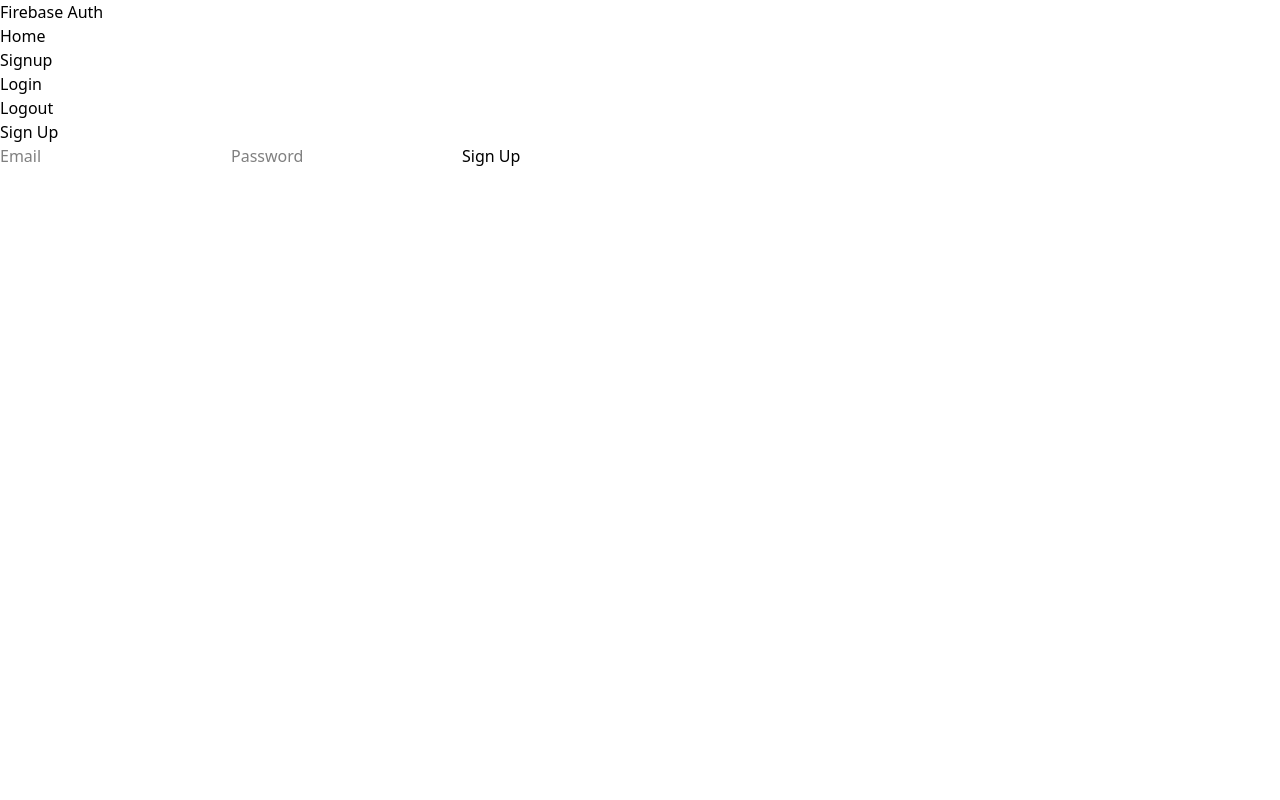
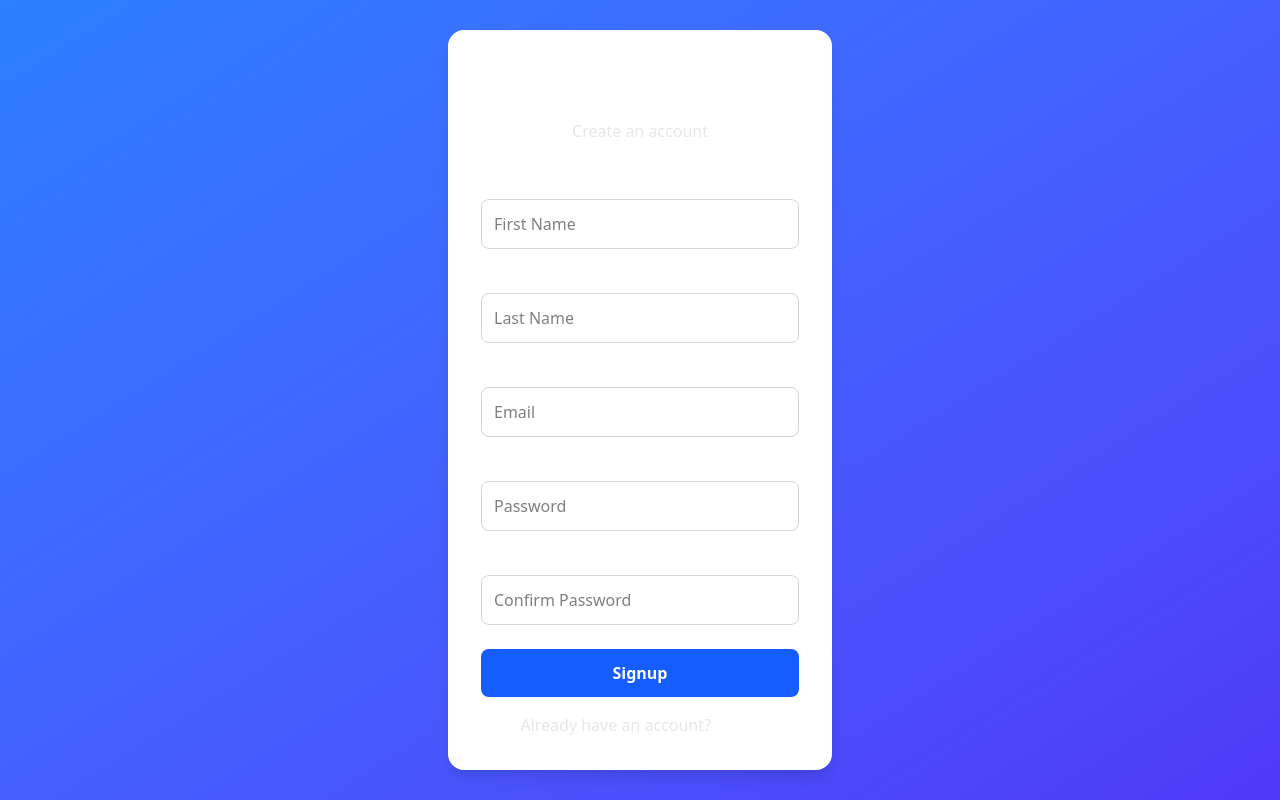
Before and after one commit to htmw/2025S-Bros-of-Balayya, a React (Vite) app: page /signup in a window 1280 px wide. Built offline with nearby package versions, Linux system fonts and the light colour scheme; no server answers.

Commit message:
login signup and home

```diff
--- a/package.json
+++ b/package.json
@@ -15,19 +15,21 @@
     "react": "^19.0.0",
     "react-dom": "^19.0.0",
     "react-icons": "^5.5.0",
-    "react-router-dom": "^7.2.0",
-    "tailwindcss": "^4.0.9"
+    "react-router-dom": "^7.2.0"
   },
   "devDependencies": {
     "@eslint/js": "^9.21.0",
     "@types/react": "^19.0.10",
     "@types/react-dom": "^19.0.4",
     "@vitejs/plugin-react": "^4.3.4",
+    "autoprefixer": "^10.4.20",
     "eslint": "^9.21.0",
     "eslint-plugin-react": "^7.37.4",
     "eslint-plugin-react-hooks": "^5.0.0",
     "eslint-plugin-react-refresh": "^0.4.19",
     "globals": "^15.15.0",
+    "postcss": "^8.5.3",
+    "tailwindcss": "^4.0.9",
     "vite": "^6.2.0"
   }
 }
--- a/src/App.jsx
+++ b/src/App.jsx
@@ -1,34 +1,38 @@
-import { Routes, Route, Navigate, Link } from "react-router-dom";
-import Signup from "./Signup.jsx";
-import Login from "./Login.jsx";
-import Logout from "./Logout.jsx";
+import { Routes, Route, Navigate } from "react-router-dom";
+import { useState, useEffect } from "react";
+import { auth } from "./Config"; // Ensure this file exists
+import Login from "./Login";
+import Signup from "./Signup";
+import Home from "./Home";
 
 function App() {
+  const [user, setUser] = useState(null);
+  const [loading, setLoading] = useState(true); // Add loading state
+
+  useEffect(() => {
+    const unsubscribe = auth.onAuthStateChanged((currentUser) => {
+      console.log("User state changed:", currentUser);
+      setUser(currentUser);
+      setLoading(false); // Stop loading once user state is fetched
+    });
+
+    return () => unsubscribe();
+  }, []);
+
+  if (loading) {
+    return (
+      <div className="flex items-center justify-center h-screen bg-gray-100">
+        <div className="text-2xl font-semibold">Loading...</div>
+      </div>
+    );
+  }
+
   return (
-    <div>
-      <h1>Firebase Auth</h1>
-
-      {/* Navigation Menu */}
-      <nav>
-        <ul>
-          <li><Link to="/">Home</Link></li>
-          <li><Link to="/signup">Signup</Link></li>
-          <li><Link to="/login">Login</Link></li>
-          <li><Link to="/logout">Logout</Link></li>
-        </ul>
-      </nav>
-
-      {/* Routes */}
-      <Routes>
-        <Route path="/" element={<h2>Welcome to QuickRecap</h2>} />
-        <Route path="/signup" element={<Signup />} />
-        <Route path="/login" element={<Login />} />
-        <Route path="/logout" element={<Logout />} />
-
-        {/* Redirect unknown paths to home */}
-        <Route path="*" element={<Navigate to="/" />} />
-      </Routes>
-    </div>
+    <Routes>
+      <Route path="/" element={!user ? <Login /> : <Navigate to="/home" />} />
+      <Route path="/signup" element={<Signup />} />
+      <Route path="/home" element={user ? <Home /> : <Navigate to="/" />} />
+    </Routes>
   );
 }
 
--- /dev/null
+++ b/src/Home.jsx
@@ -0,0 +1,40 @@
+import { auth } from "./Config";
+import { useEffect, useState } from "react";
+import { useNavigate } from "react-router-dom";
+
+function Home() {
+  const [userName, setUserName] = useState("");
+  const navigate = useNavigate();
+
+  useEffect(() => {
+    if (auth.currentUser) {
+      setUserName(auth.currentUser.displayName || "User");
+    }
+  }, []);
+
+  const handleLogout = () => {
+    auth.signOut();
+    navigate("/");
+  };
+
+  return (
+    <div className="min-h-screen bg-gradient-to-br from-blue-500 to-indigo-600 flex items-center justify-center">
+      <div className="bg-white p-8 rounded-2xl shadow-lg w-96 text-center">
+        <h1 className="text-3xl font-extrabold text-gray-800 mb-2">
+          Welcome, <span className="text-blue-600">{userName}</span>!
+        </h1>
+        <p className="text-gray-500 mb-6">You’re logged in to QuickRecap.</p>
+
+        {/* Logout Button */}
+        <button
+          onClick={handleLogout}
+          className="bg-red-500 hover:bg-red-600 text-white font-semibold py-2 px-6 rounded-full transition duration-300 shadow-md"
+        >
+          Logout
+        </button>
+      </div>
+    </div>
+  );
+}
+
+export default Home;
--- a/src/Login.jsx
+++ b/src/Login.jsx
@@ -1,46 +1,79 @@
-import React, { useState } from "react";
-import { auth } from "./Config"; // Correct import path
+import { useState } from "react";
+import { useNavigate } from "react-router-dom";
+import { auth } from "./Config"; // Ensure this matches your Firebase config file
 import { signInWithEmailAndPassword } from "firebase/auth";
-import { useNavigate } from "react-router-dom";
 
-const Login = () => {
+function Login() {
   const [email, setEmail] = useState("");
   const [password, setPassword] = useState("");
   const navigate = useNavigate();
 
-  const handleLogin = async (e) => {
-    e.preventDefault();
+  const handleLogin = async () => {
     try {
       await signInWithEmailAndPassword(auth, email, password);
-      alert("Login successful!");
-      navigate("/dashboard"); // Redirect after login
+      navigate("/home"); // Redirect to Home Page after login
     } catch (error) {
       alert(error.message);
     }
   };
 
   return (
-    <div>
-      <h2>Login</h2>
-      <form onSubmit={handleLogin}>
+    <div className="flex items-center justify-center h-screen bg-gradient-to-br from-blue-500 to-indigo-600">
+      <div className="bg-white bg-opacity-20 backdrop-blur-lg p-8 rounded-2xl shadow-lg w-96 border border-white/20">
+        <h1 className="text-4xl font-extrabold text-white text-center mb-6">QuickRecap</h1>
+        <p className="text-gray-200 text-center mb-6">Sign in to continue</p>
+
+        {/* Username Input */}
+        <div className="mb-3">
+          <label className="text-white font-semibold mb-2 block" htmlFor="email">
+            Username:
+          </label>
           <input
+            id="email"
             type="email"
             placeholder="Email"
             value={email}
             onChange={(e) => setEmail(e.target.value)}
-          required
+            className="border border-gray-300 p-3 rounded-lg w-full focus:outline-none focus:ring-2 focus:ring-blue-400"
           />
+        </div>
+
+        {/* Password Input */}
+        <div className="mb-6">
+          <label className="text-white font-semibold mb-2 block" htmlFor="password">
+            Password:
+          </label>
           <input
+            id="password"
             type="password"
             placeholder="Password"
             value={password}
             onChange={(e) => setPassword(e.target.value)}
-          required
+            className="border border-gray-300 p-3 rounded-lg w-full focus:outline-none focus:ring-2 focus:ring-blue-400"
           />
-        <button type="submit">Login</button>
-      </form>
+        </div>
+
+        {/* Login Button */}
+        <button
+          onClick={handleLogin}
+          className="bg-blue-600 text-white p-3 rounded-lg w-full font-semibold hover:bg-blue-700 transition duration-300"
+        >
+          Login
+        </button>
+
+        {/* Signup Link */}
+        <p className="text-gray-200 text-center mt-4">
+          New user?{" "}
+          <span
+            className="text-white font-semibold cursor-pointer hover:underline"
+            onClick={() => navigate("/signup")}
+          >
+            Signup
+          </span>
+        </p>
+      </div>
     </div>
   );
-};
+}
 
 export default Login;
--- a/src/Signup.jsx
+++ b/src/Signup.jsx
@@ -1,45 +1,164 @@
 import { useState } from "react";
-import { auth } from "./Config"; // Correct import path
-import { createUserWithEmailAndPassword } from "firebase/auth";
+import { useNavigate } from "react-router-dom";
+import { auth, db } from "./Config"; // Import Firestore database
+import { createUserWithEmailAndPassword, updateProfile } from "firebase/auth";
+import { doc, setDoc } from "firebase/firestore"; // Import Firestore functions
 
-const Signup = () => {
+function Signup() {
+  const [firstName, setFirstName] = useState(""); // State for first name
+  const [lastName, setLastName] = useState(""); // State for last name
   const [email, setEmail] = useState("");
   const [password, setPassword] = useState("");
-  const [error, setError] = useState("");
+  const [confirmPassword, setConfirmPassword] = useState(""); // State for confirm password
+  const [error, setError] = useState(""); // State for error message
+  const [passwordStrengthError, setPasswordStrengthError] = useState(""); // State for password strength validation
+  const [successMessage, setSuccessMessage] = useState(""); // State for success message
+  const navigate = useNavigate();
 
-  const handleSignup = async (e) => {
-    e.preventDefault();
+  // Password strength validation function
+  const validatePasswordStrength = (password) => {
+    const regex = /^(?=.*[A-Za-z])(?=.*\d)(?=.*[!@#$%^&*])[A-Za-z\d!@#$%^&*]{8,}$/;
+    return regex.test(password); // Password must be at least 8 characters, contain letters, numbers, and a special character
+  };
+
+  const handleSignup = async () => {
+    // Validate password strength
+    if (!validatePasswordStrength(password)) {
+      setPasswordStrengthError("Password must be at least 8 characters, contain letters, numbers, and a special character.");
+      return;
+    }
+
+    if (password !== confirmPassword) {
+      setError("Passwords do not match.");
+      return;
+    }
+
     try {
-      await createUserWithEmailAndPassword(auth, email, password);
-      alert("User created successfully!");
-    } catch (err) {
-      setError(err.message);
+      const userCredential = await createUserWithEmailAndPassword(auth, email, password);
+      const user = userCredential.user;
+
+      // Update profile with name (First and Last Name)
+      await updateProfile(user, { displayName: `${firstName} ${lastName}` });
+
+      // Save user data to Firestore
+      await setDoc(doc(db, "users", user.uid), {
+        firstName: firstName,
+        lastName: lastName,
+        email: email,
+      });
+
+      // Set success message after successful signup
+      setSuccessMessage("You can login now");
+
+      // Redirect to login page after a short delay (so user sees the success message)
+      setTimeout(() => {
+        navigate("/"); // Redirect to login page
+      }, 2000);
+
+    } catch (error) {
+      setError(error.message); // Display any other error message
     }
   };
 
   return (
-    <div>
-      <h2>Sign Up</h2>
-      {error && <p style={{ color: "red" }}>{error}</p>}
-      <form onSubmit={handleSignup}>
+    <div className="flex items-center justify-center h-screen bg-gradient-to-br from-blue-500 to-indigo-600">
+      <div className="bg-white bg-opacity-20 backdrop-blur-lg p-8 rounded-2xl shadow-lg w-96 border border-white/20">
+        <h1 className="text-4xl font-extrabold text-white text-center mb-4">QuickRecap</h1>
+        <p className="text-gray-200 text-center mb-6">Create an account</p>
+
+        {/* First Name */}
+        <div className="mb-3">
+          <label className="text-white text-sm font-semibold">First Name:</label>
+          <input
+            type="text"
+            placeholder="First Name"
+            value={firstName}
+            onChange={(e) => setFirstName(e.target.value)}
+            className="border border-gray-300 p-3 rounded-lg w-full mt-2 focus:outline-none focus:ring-2 focus:ring-blue-400"
+          />
+        </div>
+
+        {/* Last Name */}
+        <div className="mb-3">
+          <label className="text-white text-sm font-semibold">Last Name:</label>
+          <input
+            type="text"
+            placeholder="Last Name"
+            value={lastName}
+            onChange={(e) => setLastName(e.target.value)}
+            className="border border-gray-300 p-3 rounded-lg w-full mt-2 focus:outline-none focus:ring-2 focus:ring-blue-400"
+          />
+        </div>
+
+        {/* Email */}
+        <div className="mb-3">
+          <label className="text-white text-sm font-semibold">Email:</label>
           <input
             type="email"
             placeholder="Email"
             value={email}
             onChange={(e) => setEmail(e.target.value)}
-          required
+            className="border border-gray-300 p-3 rounded-lg w-full mt-2 focus:outline-none focus:ring-2 focus:ring-blue-400"
           />
+        </div>
+
+        {/* Password */}
+        <div className="mb-3">
+          <label className="text-white text-sm font-semibold">Password:</label>
           <input
             type="password"
             placeholder="Password"
             value={password}
-          onChange={(e) => setPassword(e.target.value)}
-          required
+            onChange={(e) => {
+              setPassword(e.target.value);
+              setPasswordStrengthError(""); // Reset error on password change
+            }}
+            className="border border-gray-300 p-3 rounded-lg w-full mt-2 focus:outline-none focus:ring-2 focus:ring-blue-400"
           />
-        <button type="submit">Sign Up</button>
-      </form>
+        </div>
+
+        {/* Confirm Password */}
+        <div className="mb-6">
+          <label className="text-white text-sm font-semibold">Confirm Password:</label>
+          <input
+            type="password"
+            placeholder="Confirm Password"
+            value={confirmPassword}
+            onChange={(e) => setConfirmPassword(e.target.value)}
+            className="border border-gray-300 p-3 rounded-lg w-full mt-2 focus:outline-none focus:ring-2 focus:ring-blue-400"
+          />
+        </div>
+
+        {/* Password Strength Error */}
+        {passwordStrengthError && <p className="text-red-500 text-center mb-4">{passwordStrengthError}</p>}
+
+        {/* Error Message */}
+        {error && <p className="text-red-500 text-center mb-4">{error}</p>}
+
+        {/* Success Message */}
+        {successMessage && <p className="text-green-500 text-center mb-4">{successMessage}</p>}
+
+        {/* Signup Button */}
+        <button
+          onClick={handleSignup}
+          className="bg-blue-600 text-white p-3 rounded-lg w-full font-semibold hover:bg-blue-700 transition duration-300"
+        >
+          Signup
+        </button>
+
+        {/* Login Link */}
+        <p className="text-gray-200 text-center mt-4">
+          Already have an account?{" "}
+          <span
+            className="text-white font-semibold cursor-pointer hover:underline"
+            onClick={() => navigate("/")}
+          >
+            Login
+          </span>
+        </p>
+      </div>
     </div>
   );
-};
+}
 
 export default Signup;
--- /dev/null
+++ b/src/postcss.config.js
@@ -0,0 +1,6 @@
+export default {
+    plugins: {
+      tailwindcss: {},
+      autoprefixer: {},
+    },
+  };
```
Also changed, not shown: src/Config.js (+10 -9 lines), src/index.jsx (added, +10 -0 lines), src/tailwind.config.js (added, +8 -0 lines), vite.config.js (+5 -6 lines), 2 other files (tests, documents, lock files or other folders). Lines whose indentation alone changed are shown as unchanged.
